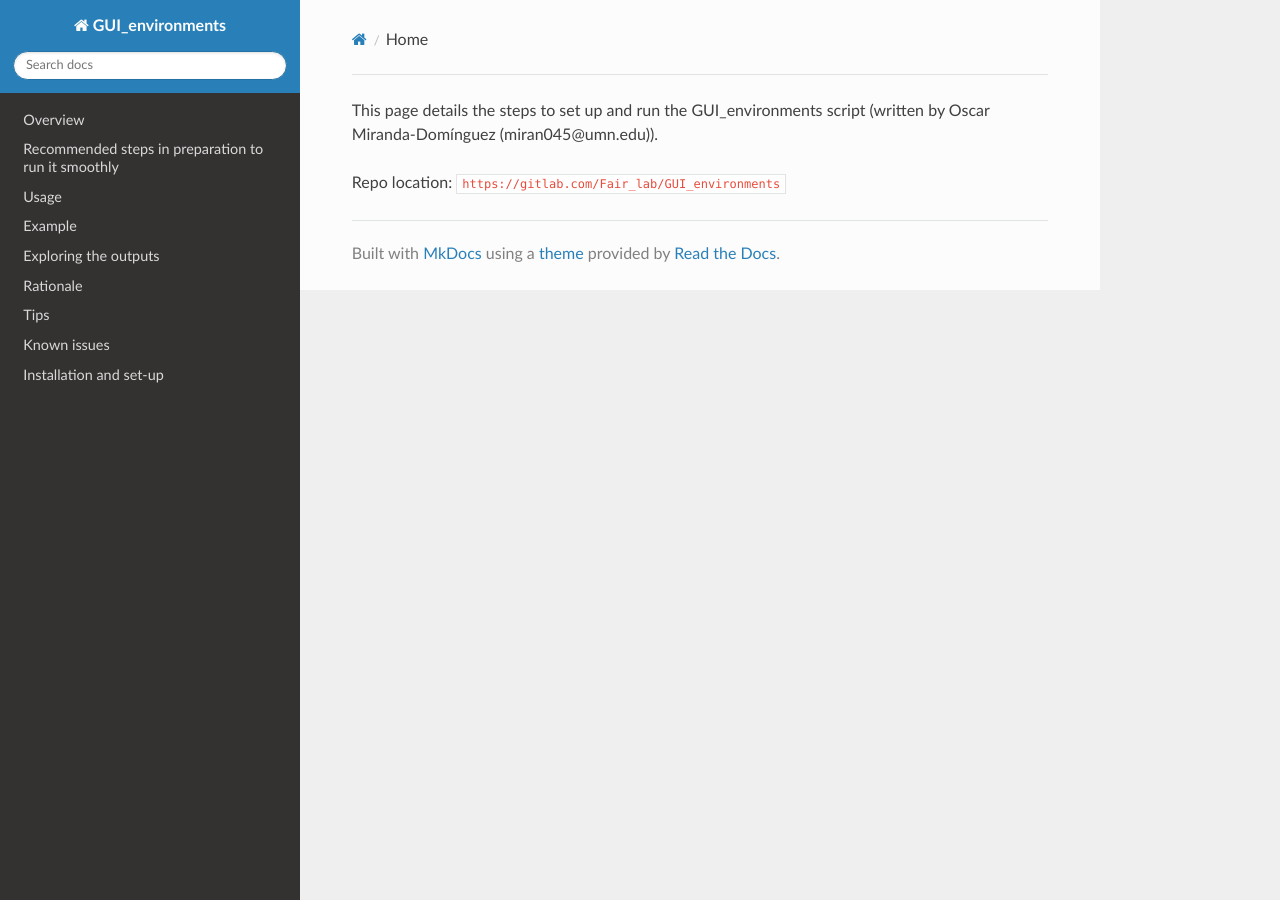
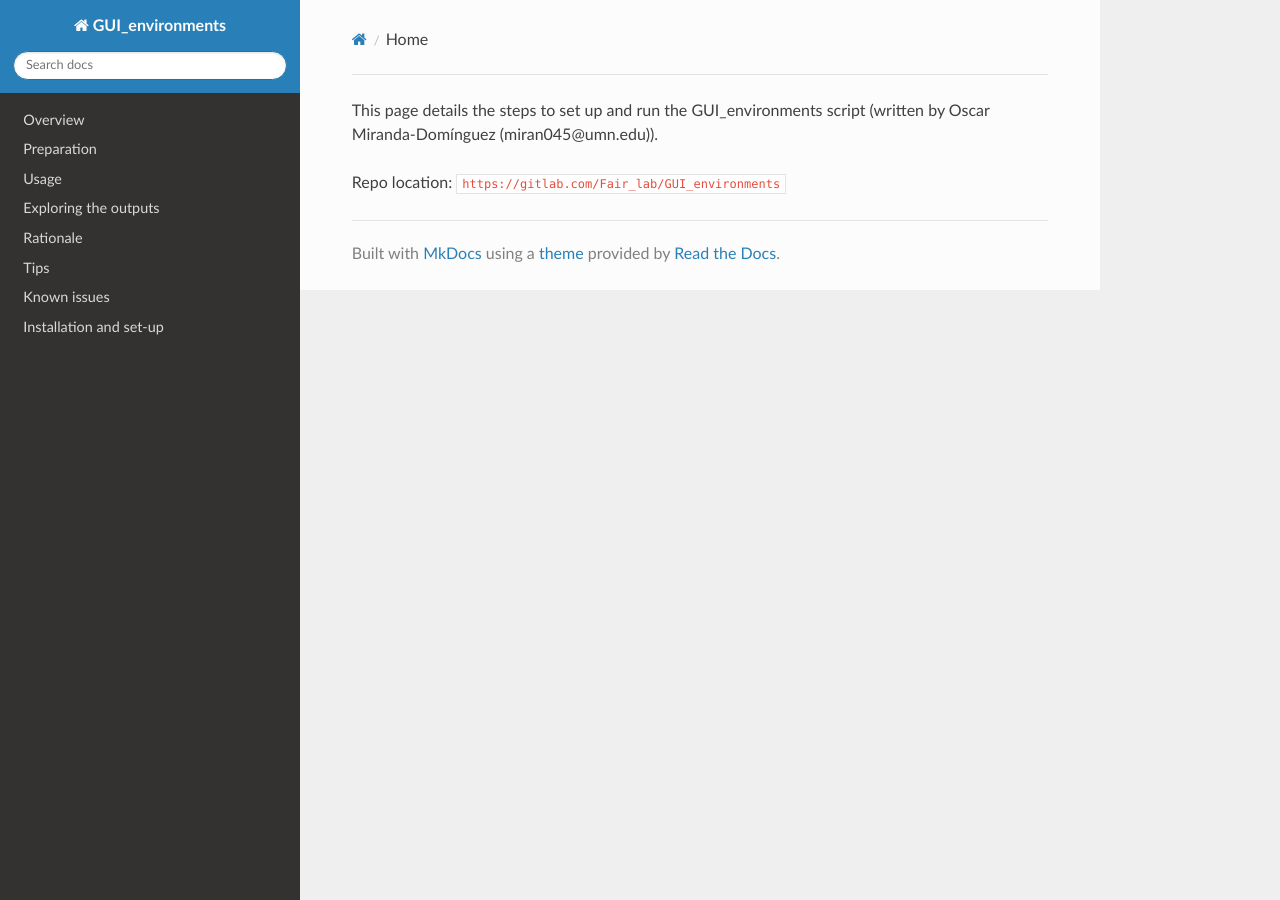
Before and after one commit to omiranda/GUI_environments_documentation, an MkDocs documentation site: the page built from docs/README.md, in a window 1280 px wide. Built offline with MkDocs 1.6.1, drawn with Linux system fonts in a browser that asks for light colours; nearby versions of some CDN libraries; old or Windows-style settings are respelled for this version of MkDocs.

Commit message:
Update mkdocs.yml

```diff
--- a/mkdocs.yml
+++ b/mkdocs.yml
@@ -2,9 +2,8 @@ site_name: GUI_environments
 theme: readthedocs
 pages:
 - Overview: GUI_environments.md
-- Recommended steps in preparation to run it smoothly: prep.md
+- Preparation: prep.md
 - Usage: usage.md
-- Example: example.md
 - Exploring the outputs: exploring_outputs.md
 - Rationale: rationale.md
 - Tips: tips.md
```
